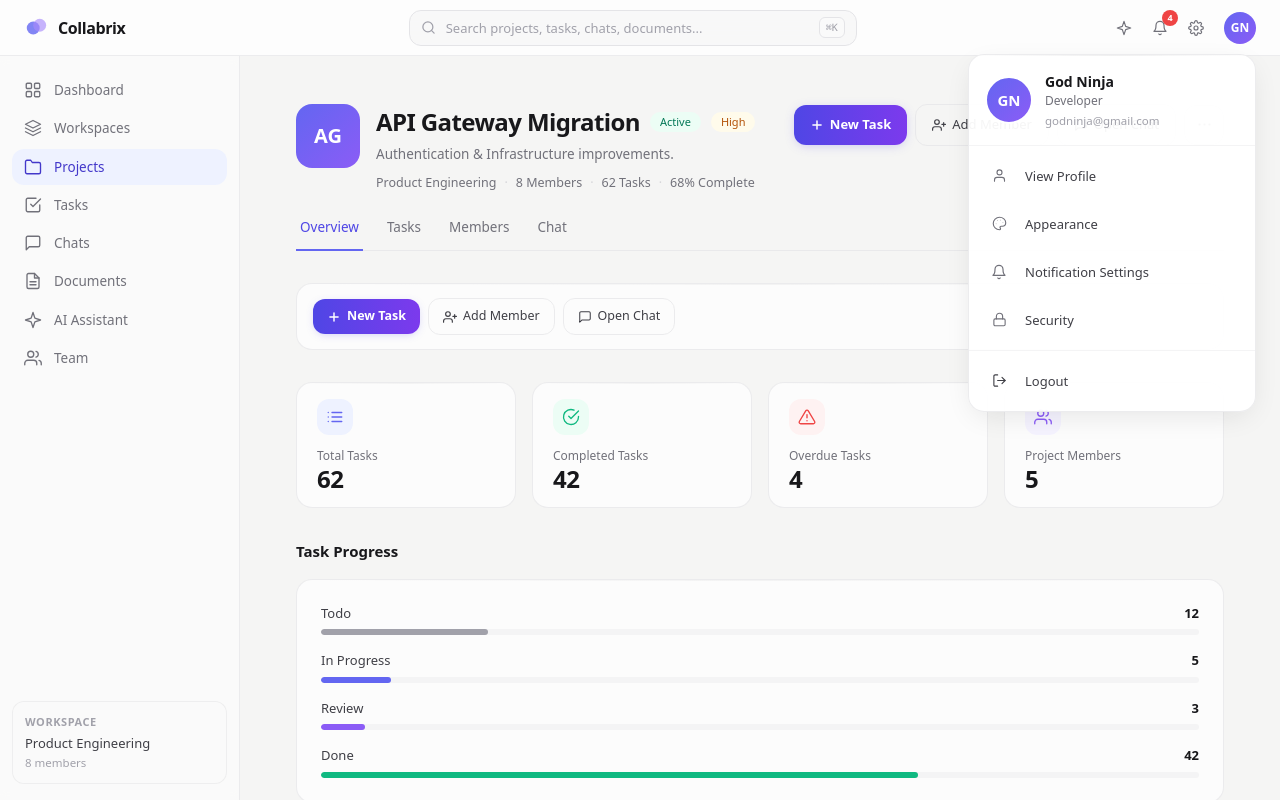
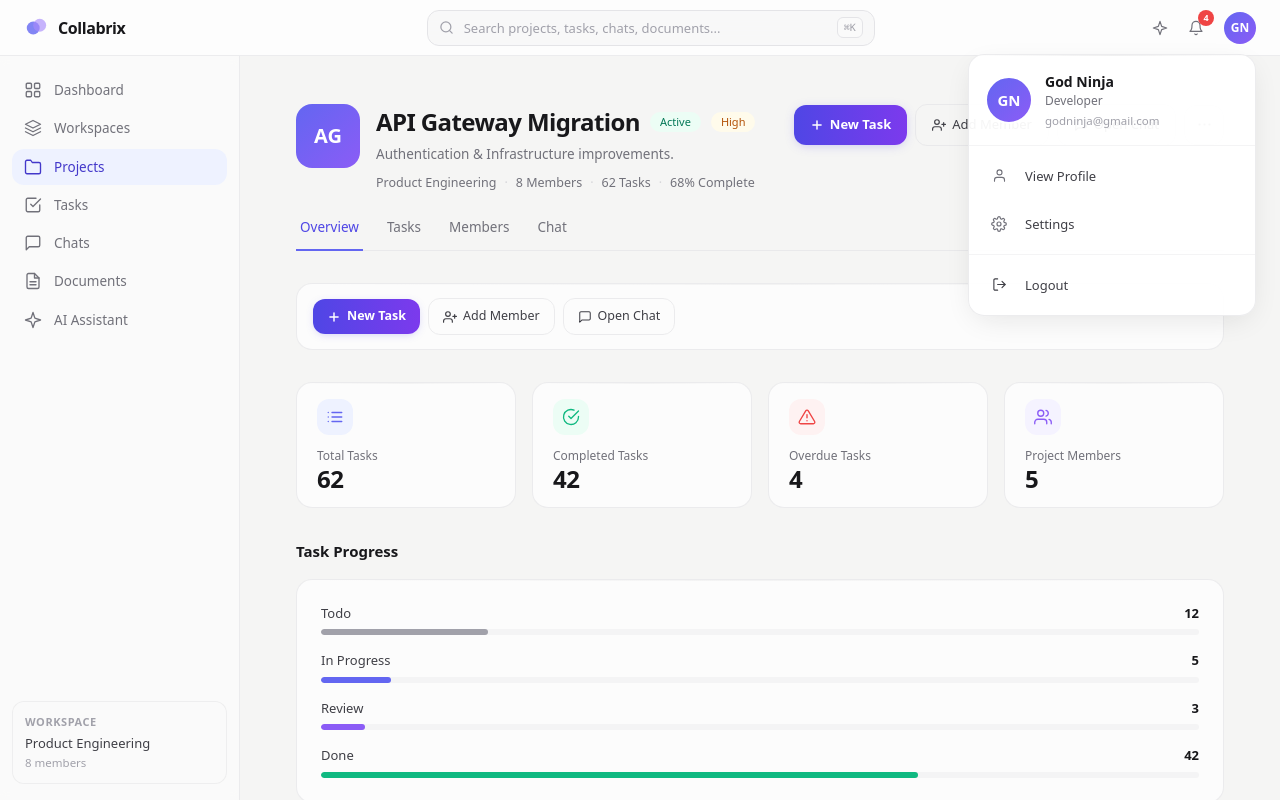
Before and after one commit to god-the-coder/AI-Collabration-Workspace-Collabrix-, a React app in the folder frontend/: page /projects/overview in a window 1280 px wide. Both pictures are taken after a click on the button "GN". Built offline with nearby package versions, Linux system fonts and the light colour scheme; the HTML template or start-up script is replaced by a standard one.

Commit message:
modified: some minor modifications in frontend

```diff
--- a/frontend/src/components/common/Navbar.jsx
+++ b/frontend/src/components/common/Navbar.jsx
@@ -1,113 +1,8 @@
-// import React, { useState } from 'react';
-// import {
-//   Search,
-//   Zap,
-//   Bell,
-//   MessageCircle,
-//   ChevronDown,
-// } from 'lucide-react';
-
-// const Navbar = () => {
-//   const [notificationCount] = useState(3);
-//   const [isProfileOpen, setIsProfileOpen] = useState(false);
-
-//   return (
-//     <nav className="fixed top-0 left-0 right-0 h-16 bg-white dark:bg-gray-950 border-b border-gray-200 dark:border-gray-800 z-50">
-//       <div className="h-full px-6 flex items-center justify-between">
-
-//         {/* Left section - Logo */}
-//         <div className="flex items-center gap-3">
-//           <div className="w-8 h-8 rounded-lg bg-gradient-to-br from-blue-600 to-purple-600 flex items-center justify-center">
-//             <span className="text-white font-bold text-sm">C</span>
-//           </div>
-//           <span className="text-lg font-semibold text-gray-900 dark:text-white">Collabrix</span>
-//         </div>
-
-//         {/* Center section - Search */}
-//         <div className="hidden md:flex flex-1 max-w-md mx-8">
-//           <div className="w-full relative">
-//             <Search className="absolute left-3 top-1/2 -translate-y-1/2 text-gray-400 dark:text-gray-600" size={18} />
-//             <input
-//               type="text"
-//               placeholder="Search workspaces, projects..."
-//               className="w-full pl-10 pr-4 py-2 rounded-lg border border-gray-200 dark:border-gray-800 bg-gray-50 dark:bg-gray-900 text-gray-900 dark:text-white placeholder-gray-500 dark:placeholder-gray-500 focus:outline-none focus:border-blue-500 dark:focus:border-blue-500 transition-colors"
-//             />
-//           </div>
-//         </div>
-
-//         {/* Right section - Actions & Profile */}
-//         <div className="flex items-center gap-4">
-
-//           {/* AI Assistant button */}
-//           <button className="hidden sm:flex items-center gap-2 px-3 py-2 rounded-lg border border-gray-200 dark:border-gray-800 hover:bg-gray-50 dark:hover:bg-gray-900 transition-colors">
-//             <Zap size={18} className="text-amber-500" />
-//             <span className="text-sm font-medium text-gray-700 dark:text-gray-300">Ask AI</span>
-//           </button>
-
-//           {/* Notifications */}
-//           <button className="relative p-2 rounded-lg hover:bg-gray-100 dark:hover:bg-gray-900 transition-colors">
-//             <Bell size={20} className="text-gray-600 dark:text-gray-400" />
-//             {notificationCount > 0 && (
-//               <span className="absolute top-1 right-1 w-5 h-5 bg-red-500 text-white text-xs font-bold rounded-full flex items-center justify-center">
-//                 {notificationCount}
-//               </span>
-//             )}
-//           </button>
-
-//           {/* Messages */}
-//           <button className="relative p-2 rounded-lg hover:bg-gray-100 dark:hover:bg-gray-900 transition-colors">
-//             <MessageCircle size={20} className="text-gray-600 dark:text-gray-400" />
-//           </button>
-
-//           {/* Profile dropdown */}
-//           <div className="relative">
-//             <button
-//               onClick={() => setIsProfileOpen(!isProfileOpen)}
-//               className="flex items-center gap-2 px-3 py-2 rounded-lg hover:bg-gray-100 dark:hover:bg-gray-900 transition-colors"
-//             >
-//               <div className="w-8 h-8 rounded-full bg-gradient-to-br from-blue-400 to-purple-500 flex items-center justify-center text-white font-bold text-sm">
-//                 AB
-//               </div>
-//               <ChevronDown size={16} className="text-gray-600 dark:text-gray-400" />
-//             </button>
-
-//             {isProfileOpen && (
-//               <div className="absolute right-0 mt-2 w-48 bg-white dark:bg-gray-900 rounded-lg border border-gray-200 dark:border-gray-800 shadow-lg py-2">
-//                 <div className="px-4 py-2 border-b border-gray-200 dark:border-gray-800">
-//                   <p className="text-sm font-medium text-gray-900 dark:text-white">Alex Bennett</p>
-//                   <p className="text-xs text-gray-500 dark:text-gray-400">alex@collabrix.com</p>
-//                 </div>
-//                 <button className="w-full text-left px-4 py-2 text-sm text-gray-700 dark:text-gray-300 hover:bg-gray-100 dark:hover:bg-gray-800 transition-colors">
-//                   Profile Settings
-//                 </button>
-//                 <button className="w-full text-left px-4 py-2 text-sm text-gray-700 dark:text-gray-300 hover:bg-gray-100 dark:hover:bg-gray-800 transition-colors">
-//                   Preferences
-//                 </button>
-//                 <div className="border-t border-gray-200 dark:border-gray-800 mt-2 pt-2">
-//                   <button className="w-full text-left px-4 py-2 text-sm text-red-600 dark:text-red-400 hover:bg-gray-100 dark:hover:bg-gray-800 transition-colors">
-//                     Logout
-//                   </button>
-//                 </div>
-//               </div>
-//             )}
-//           </div>
-//         </div>
-//       </div>
-//     </nav>
-//   );
-// };
-
-// export default Navbar;
-
-
-
-
-
-
 
 
 
 import { useEffect, useRef, useState } from "react";
+import { NavLink } from "react-router-dom";
 
 /* =====================================================================
    NOTIFICATIONS DATA
@@ -262,9 +157,9 @@ export default function Navbar({ user }) {
 
         <NotificationMenu />
 
-        <NavbarButton aria-label="Settings">
+        {/* <NavbarButton aria-label="Settings">
           <SettingsIcon />
-        </NavbarButton>
+        </NavbarButton> */}
 
         <ProfileMenu user={CURRENT_USER} />
       </div>
@@ -318,10 +213,11 @@ function ProfileMenu({ user }) {
   }, []);
 
   const menuItems = [
-    { label: "View Profile",          icon: <UserIcon /> },
-    { label: "Appearance",            icon: <PaletteIcon /> },
-    { label: "Notification Settings", icon: <BellIcon /> },
-    { label: "Security",              icon: <LockIcon /> },
+    { label: "View Profile",          icon: <UserIcon />, path:"/profile" },
+    // { label: "Appearance",            icon: <PaletteIcon /> },
+    // { label: "Notification Settings", icon: <BellIcon /> },
+    // { label: "Security",              icon: <LockIcon /> },
+    { label: "Settings",              icon: <SettingsIcon />, path:"/settings" },
   ];
 
   return (
@@ -383,7 +279,8 @@ function ProfileMenu({ user }) {
         {/* Menu items */}
         <div className="py-1.5">
           {menuItems.map((item) => (
-            <button
+            <NavLink
+              to={item.path}
               key={item.label}
               type="button"
               role="menuitem"
@@ -393,7 +290,7 @@ function ProfileMenu({ user }) {
                 {item.icon}
               </span>
               {item.label}
-            </button>
+            </NavLink>
           ))}
         </div>
 
--- a/frontend/src/components/common/Sidebar.jsx
+++ b/frontend/src/components/common/Sidebar.jsx
@@ -15,7 +15,7 @@ const SIDEBAR_ITEMS = [
   { label: "Chats",        icon: "message"    , path:"chats"},
   { label: "Documents",    icon: "file-text"  , path:"documents" },
   { label: "AI Assistant", icon: "sparkle"     , path:"ai-assistant"},
-  { label: "Team",         icon: "users"     , path:"team"},
+  // { label: "Team",         icon: "users"     , path:"team"},
 ];
 
 /* =====================================================================
--- a/frontend/src/components/layout/ProjectLayout.jsx
+++ b/frontend/src/components/layout/ProjectLayout.jsx
@@ -226,6 +226,7 @@ function ProjectTabs() {
         {PROJECT_TABS.map((tab) => (
           <NavLink
             to={tab.path}
+            end={" "}
             key={tab.id}
             className={({isActive}) => `shrink-0 cursor-pointer whitespace-nowrap border-b-2 px-1 pb-3 text-[13.5px] font-medium transition-colors ${
               isActive
```
